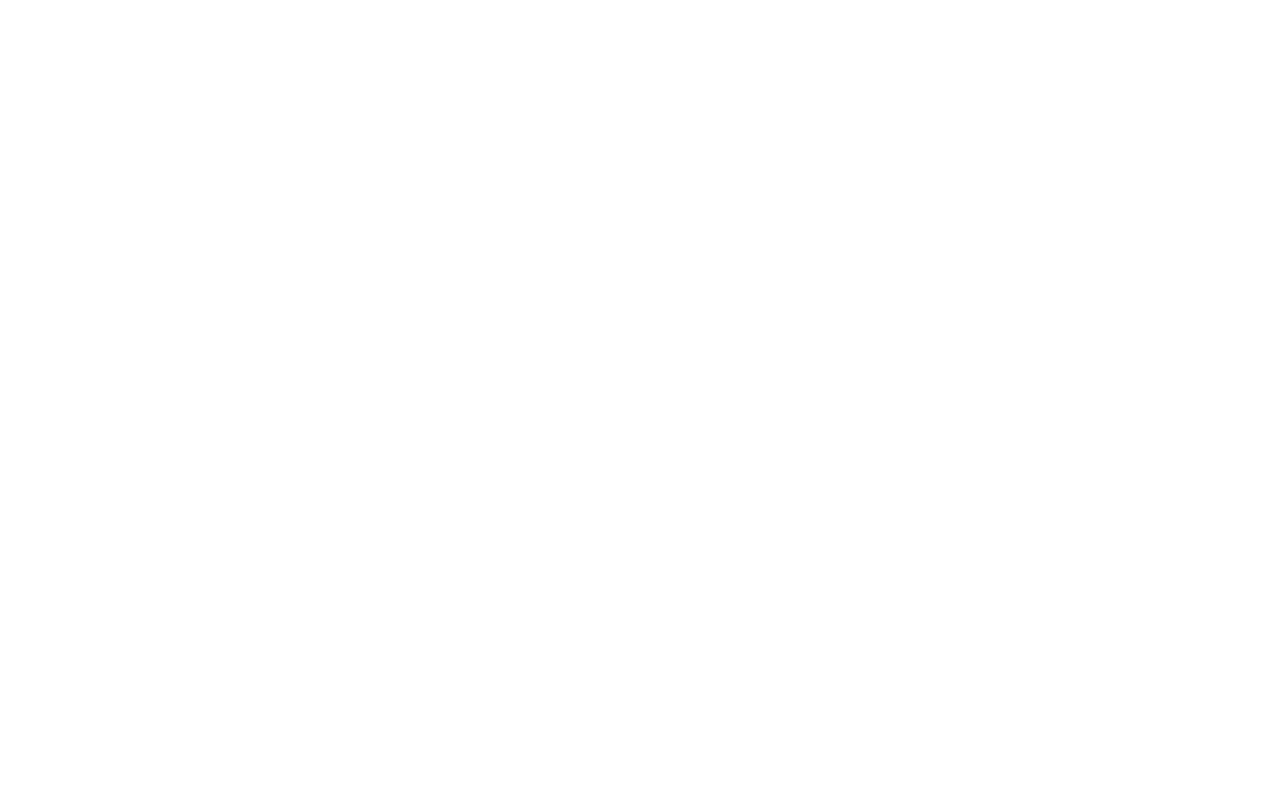
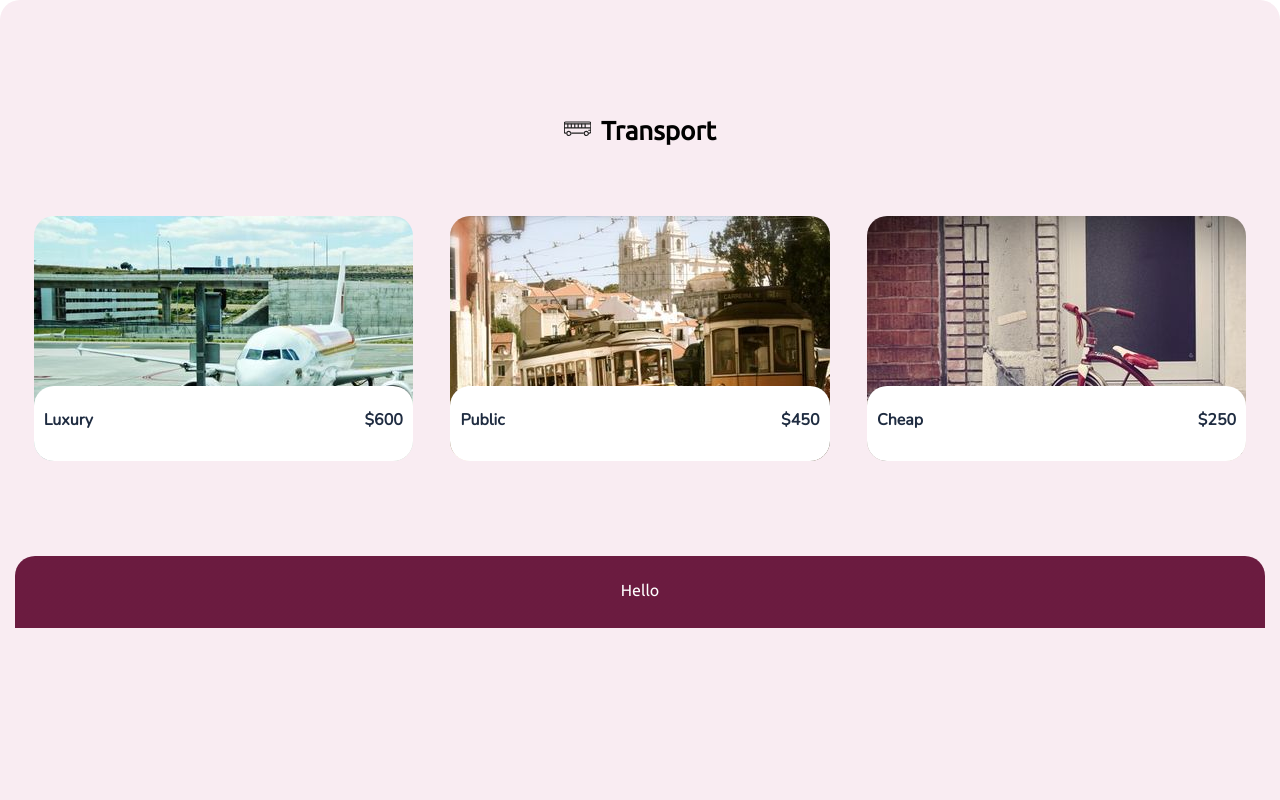
Before and after one commit to jadilovic/vueBooking, a Vue app: page /transport in a window 1280 px wide. Before the commit this address had no page. Shown: the top 800 px of the page. Built offline with nearby package versions, Linux system fonts and the light colour scheme.

Commit message:
fixing colors and rest

```diff
--- a/src/App.vue
+++ b/src/App.vue
@@ -8,6 +8,7 @@
 
 <style>
 @import url('https://fonts.googleapis.com/css2?family=Ubuntu&display=swap');
+
 #app {
 	font-family: 'Ubuntu', sans-serif;
 	/*
@@ -39,6 +40,7 @@
 	min-height: 100vh;
 }
 .container {
+	height: 1186px;
 	border-radius: 20px;
 	padding-left: 15px;
 	padding-right: 15px;
--- a/src/components/Card.vue
+++ b/src/components/Card.vue
@@ -1,23 +1,154 @@
 <template>
-	<div>
-		Name: {{ itemObject.name }} Cost: {{ itemObject.cost }} Photo:
-		{{ itemObject.photo }} Selected:
-		{{ itemObject.selected }}
-		<button @click="changeObject(index)">Change data</button>
+	<div
+		@click="changeObject(index)"
+		:id="index"
+		:key="itemObject.name"
+		class="card col-4 col-s-6"
+		:class="itemObject.selected ? itemObject.photo + 'Dark' : itemObject.photo"
+	>
+		<div
+			v-if="itemObject.selected"
+			class="circle"
+			:class="
+				selection === 'accommodation'
+					? 'accommCircle'
+					: selection === 'transport'
+					? 'transportCircle'
+					: 'foodCircle'
+			"
+			:id="index"
+		>
+			<div class="check">
+				<img src="@/assets/icons/check.svg" alt="check mark" />
+			</div>
+		</div>
+		<div
+			:id="index"
+			class="infoButton font-nunito"
+			:class="
+				!itemObject.selected
+					? ''
+					: selection === 'accommodation'
+					? 'accommColor'
+					: selection === 'transport'
+					? 'transportColor'
+					: 'foodColor'
+			"
+		>
+			<span class="info-left">
+				{{ itemObject.name }}
+			</span>
+			<span class="info-right"> ${{ itemObject.cost }} </span>
+		</div>
 	</div>
 </template>
 
 <script>
 import { ref } from 'vue';
 export default {
-	props: ['item', 'index', 'changeObject'],
+	props: ['item', 'index', 'changeObject', 'selection'],
 	setup(props) {
 		const itemObject = ref({});
-		const { item, index, changeObject } = props;
+		const { item, index, changeObject, selection } = props;
+		console.log('selection : ', selection);
 		itemObject.value = item;
-		return { itemObject, index, changeObject };
+		return { itemObject, index, changeObject, selection };
 	},
 };
 </script>
 
-<style></style>
+<style>
+.backgroundScenic {
+	background-image: url('../assets/images/accommodation-scenic.jpeg');
+}
+
+.backgroundScenicDark {
+	background: linear-gradient(0deg, rgba(0, 0, 0, 0.7), rgba(0, 0, 0, 0.7)),
+		url('../assets/images/accommodation-scenic.jpeg');
+}
+
+.backgroundQuaint {
+	background-image: url('../assets/images/accommodation-quaint.jpeg');
+}
+
+.backgroundQuaintDark {
+	background: linear-gradient(0deg, rgba(0, 0, 0, 0.7), rgba(0, 0, 0, 0.7)),
+		url('../assets/images/accommodation-quaint.jpeg');
+}
+
+.backgroundCheap {
+	background-image: url('../assets/images/accommodation-cheap.jpeg');
+}
+
+.backgroundCheapDark {
+	background: linear-gradient(0deg, rgba(0, 0, 0, 0.7), rgba(0, 0, 0, 0.7)),
+		url('../assets/images/accommodation-cheap.jpeg');
+}
+
+.card {
+	position: relative;
+	cursor: pointer;
+	margin-bottom: 35px;
+	font-size: 16px;
+	color: #1f2c41;
+	border-radius: 20px;
+}
+
+.infoButton {
+	height: 75px;
+	margin-top: 170px;
+	font-size: 16px;
+	background: #ffffff;
+	border-radius: 20px;
+}
+
+.circle {
+	position: absolute;
+	width: 57px;
+	height: 57px;
+	top: 35%;
+	left: 50%;
+	margin: -25px 0 0 -25px;
+	border-radius: 100px;
+}
+.check {
+	position: absolute;
+	left: 20.83%;
+	right: 20.83%;
+	top: 20.17%;
+	bottom: 29.17%;
+	color: #ffffff;
+}
+
+.info-left {
+	float: left;
+}
+
+.info-right {
+	float: right;
+}
+
+.accommColor {
+	color: #5181fc;
+}
+
+.transportColor {
+	color: #d73780;
+}
+
+.foodColor {
+	color: #61ab04;
+}
+
+.accommCircle {
+	background: #5181fc;
+}
+
+.transportCircle {
+	background: #d73780;
+}
+
+.foodCircle {
+	background: #61ab04;
+}
+</style>
--- a/src/components/Cards.vue
+++ b/src/components/Cards.vue
@@ -1,7 +1,12 @@
 <template>
 	<div class="row">
 		<div v-for="(item, index) in data" :key="item.name">
-			<Card :item="item" :index="index" :changeObject="changeObject" />
+			<Card
+				:item="item"
+				:index="index"
+				:changeObject="changeObject"
+				:selection="selection"
+			/>
 		</div>
 	</div>
 </template>
@@ -14,6 +19,14 @@
 	setup(props) {
 		const { data, updateData, selection } = props;
 		let prevIndex = -1;
+		const getIndexIfPrevSelected = () => {
+			data.forEach((item, i) => {
+				if (item.selected === true) {
+					prevIndex = i;
+				}
+			});
+		};
+		getIndexIfPrevSelected();
 		const changeObject = (objectIndex) => {
 			const index = objectIndex;
 			if (index === prevIndex) {
@@ -29,8 +42,7 @@
 				updateData(data);
 			}
 		};
-		console.log(prevIndex);
-		return { data, updateData, changeObject };
+		return { data, updateData, changeObject, selection };
 	},
 };
 </script>
@@ -40,6 +52,97 @@
 	margin-top: 70px;
 	content: '';
 	clear: both;
-	display: table;
+	/* display: table; */
+}
+
+[class*='col-'] {
+	width: 100%;
+	float: left;
+}
+
+@media only screen and (min-width: 700px) {
+	.selection-list {
+		margin-top: 70px;
+	}
+	.col-s-1 {
+		width: 8.33%;
+	}
+	.col-s-2 {
+		width: 16.66%;
+	}
+	.col-s-3 {
+		width: 25%;
+	}
+	.col-s-4 {
+		width: 33.33%;
+	}
+	.col-s-5 {
+		width: 41.66%;
+	}
+	.col-s-6 {
+		width: 47%;
+		margin-left: 1.5%;
+		margin-right: 1.5%;
+	}
+	.col-s-7 {
+		width: 58.33%;
+	}
+	.col-s-8 {
+		width: 66.66%;
+	}
+	.col-s-9 {
+		width: 75%;
+	}
+	.col-s-10 {
+		width: 83.33%;
+	}
+	.col-s-11 {
+		width: 91.66%;
+	}
+	.col-s-12 {
+		width: 100%;
+	}
+}
+@media only screen and (min-width: 900px) {
+	.col-1 {
+		width: 8.33%;
+	}
+	.col-2 {
+		width: 16.66%;
+	}
+	.col-3 {
+		width: 25%;
+	}
+	.col-4 {
+		width: 30.33%;
+		margin-left: 1.5%;
+		margin-right: 1.5%;
+	}
+	.col-5 {
+		width: 41.66%;
+	}
+	.col-6 {
+		width: 47%;
+		margin-left: 1.5%;
+		margin-right: 1.5%;
+	}
+	.col-7 {
+		width: 58.33%;
+	}
+	.col-8 {
+		width: 66.66%;
+	}
+	.col-9 {
+		width: 75%;
+	}
+	.col-10 {
+		width: 83.33%;
+	}
+	.col-11 {
+		width: 91.66%;
+	}
+	.col-12 {
+		width: 100%;
+	}
 }
 </style>
--- a/src/router/index.js
+++ b/src/router/index.js
@@ -1,6 +1,7 @@
 import { createRouter, createWebHistory } from 'vue-router';
 import HomeView from '../views/HomeView.vue';
 import AccommodationView from '../views/AccommodationView.vue';
+import TransportView from '../views/TransportView.vue';
 
 const routes = [
 	{
@@ -13,6 +14,11 @@
 		name: 'Accommodation',
 		component: AccommodationView,
 	},
+	{
+		path: '/transport',
+		name: 'Transport',
+		component: TransportView,
+	},
 ];
 
 const router = createRouter({
--- a/src/views/AccommodationView.vue
+++ b/src/views/AccommodationView.vue
@@ -8,6 +8,8 @@
 					src="@/assets/icons/accommodations.svg"
 				/>
 				<b>Accommodation</b>
+			</span>
+		</div>
 		<div v-if="accommodationsData.length">
 			<Cards
 				:data="accommodationsData"
@@ -15,13 +17,26 @@
 				selection="accommodation"
 			/>
 		</div>
-			</span>
+		<router-link
+			:to="selectedAccommodation ? '/transport' : ''"
+			:class="{ disabled: !selectedAccommodation }"
+		>
+			<div
+				class="footer col-12 col-s-12"
+				:class="
+					selectedAccommodation
+						? 'footer-accomm-color'
+						: 'footer-accomm-color-dark'
+				"
+			>
+				<p class="font-link">Hello</p>
 			</div>
+		</router-link>
 	</div>
 </template>
 
 <script>
-import { ref, watchEffect } from 'vue';
+import { ref, watch, watchEffect } from 'vue';
 import accommodations from '../assets/data/accommodations';
 import Cards from '../components/Cards.vue';
 
@@ -29,17 +44,28 @@
 	components: { Cards },
 	setup() {
 		const accommodationsData = ref(accommodations);
+		const selectedAccommodation = ref(null);
 		const edit = ref(false);
 
 		const updateData = (data) => {
 			accommodationsData.value = data;
-			console.log(accommodationsData.value);
 		};
+
+		watch(accommodationsData.value, () => {
+			const selected = accommodationsData.value.some(
+				(item) => item.selected === true
+			);
+			selectedAccommodation.value = selected;
+		});
 
 		watchEffect(() => {
 			const prevSelected = JSON.parse(localStorage.getItem('accommodation'));
 			const change = localStorage.getItem('edit');
 			const completed = localStorage.getItem('completed');
+			const selected = accommodationsData.value.some(
+				(item) => item.selected === true
+			);
+			selectedAccommodation.value = selected;
 			if (completed === 'completed') {
 				navigate('/summary');
 			}
@@ -57,10 +83,8 @@
 			} else {
 				accommodationsData.value.forEach((item) => (item.selected = false));
 			}
-			// setData(accommodations);
 		});
-		// accommodationsData.value = accommodations;
-		return { accommodationsData, updateData };
+		return { accommodationsData, updateData, selectedAccommodation };
 	},
 };
 </script>
@@ -86,48 +110,6 @@
 	margin-right: 12px;
 }
 
-.backgroundScenic {
-	background-image: url('../assets/images/accommodation-scenic.jpeg');
-}
-
-.backgroundScenicDark {
-	background: linear-gradient(0deg, rgba(0, 0, 0, 0.7), rgba(0, 0, 0, 0.7)),
-		url('../assets/images/accommodation-scenic.jpeg');
-}
-
-.backgroundQuaint {
-	background-image: url('../assets/images/accommodation-quaint.jpeg');
-}
-
-.backgroundQuaintDark {
-	background: linear-gradient(0deg, rgba(0, 0, 0, 0.7), rgba(0, 0, 0, 0.7)),
-		url('../assets/images/accommodation-quaint.jpeg');
-}
-
-.backgroundCheap {
-	background-image: url('../assets/images/accommodation-cheap.jpeg');
-}
-
-.backgroundCheapDark {
-	background: linear-gradient(0deg, rgba(0, 0, 0, 0.7), rgba(0, 0, 0, 0.7)),
-		url('../assets/images/accommodation-cheap.jpeg');
-}
-
-.card {
-	position: relative;
-	cursor: pointer;
-	margin-bottom: 35px;
-	font-size: 16px;
-	color: #1f2c41;
-}
-
-.infoButton {
-	height: 75px;
-	margin-top: 170px;
-	font-size: 16px;
-	background: #ffffff;
-}
-
 .footer-accomm-color {
 	background: #5181fc;
 }
@@ -140,4 +122,10 @@
 .disabled-link {
 	cursor: not-allowed;
 }
+
+.disabled {
+	/* opacity: 0.5; */
+	cursor: not-allowed;
+	/* pointer-events: none; */
+}
 </style>
--- /dev/null
+++ b/src/views/TransportView.vue
@@ -0,0 +1,138 @@
+<template>
+	<div class="container transport">
+		<div class="header">
+			<span class="font-link">
+				<img
+					class="svgTransport"
+					alt="planes buses and cars"
+					src="@/assets/icons/transport.svg"
+				/>
+				<b>Transport</b>
+			</span>
+		</div>
+		<div v-if="transportData.length">
+			<Cards
+				:data="transportData"
+				:updateData="updateData"
+				selection="transport"
+			/>
+		</div>
+		<router-link
+			:to="selectedTransport ? '/food' : ''"
+			:class="{ disabled: !selectedTransport }"
+		>
+			<div
+				class="footer col-12 col-s-12"
+				:class="
+					selectedTransport
+						? 'footer-transport-color'
+						: 'footer-transport-color-dark'
+				"
+			>
+				<p class="font-link">Hello</p>
+			</div>
+		</router-link>
+	</div>
+</template>
+
+<script>
+import { ref, watch, watchEffect } from 'vue';
+import transport from '../assets/data/transports';
+import Cards from '../components/Cards.vue';
+
+export default {
+	components: { Cards },
+	setup() {
+		const transportData = ref(transport);
+		const selectedTransport = ref(null);
+		const edit = ref(false);
+
+		const updateData = (data) => {
+			transportData.value = data;
+		};
+
+		watch(transportData.value, () => {
+			const selected = transportData.value.some(
+				(item) => item.selected === true
+			);
+			selectedTransport.value = selected;
+		});
+
+		watchEffect(() => {
+			const prevSelected = JSON.parse(localStorage.getItem('transport'));
+			const change = localStorage.getItem('edit');
+			const completed = localStorage.getItem('completed');
+			const selected = transportData.value.some(
+				(item) => item.selected === true
+			);
+			selectedTransport.value = selected;
+			if (completed === 'completed') {
+				navigate('/summary');
+			}
+			if (change === 'edit') {
+				edit.value = true;
+			} else {
+				edit.value = false;
+			}
+			if (prevSelected?.name) {
+				transportData.value.forEach((item) => {
+					if (item.name === prevSelected.name) {
+						item.selected = true;
+					}
+				});
+			} else {
+				transportData.value.forEach((item) => (item.selected = false));
+			}
+		});
+		return { transportData, updateData, selectedTransport };
+	},
+};
+</script>
+
+<style>
+.transport {
+	background: #f9ecf2;
+}
+
+.svgTransport {
+	margin-right: 10px;
+	position: relative;
+	width: 27px;
+}
+
+.footer-transport-color {
+	background: #d73780;
+}
+
+.footer-transport-color-dark {
+	background: linear-gradient(0deg, rgba(0, 0, 0, 0.5), rgba(0, 0, 0, 0.5)),
+		#d73780;
+}
+
+.backgroundLuxury {
+	background-image: url('../assets/images/transport-luxury.jpeg');
+}
+
+.backgroundLuxuryDark {
+	background: linear-gradient(0deg, rgba(0, 0, 0, 0.7), rgba(0, 0, 0, 0.7)),
+		url('../assets/images/transport-luxury.jpeg');
+}
+
+.backgroundPublic {
+	background-image: url('../assets/images/transport-public.jpeg');
+}
+
+.backgroundPublicDark {
+	background: linear-gradient(0deg, rgba(0, 0, 0, 0.7), rgba(0, 0, 0, 0.7)),
+		url('../assets/images/transport-public.jpeg');
+}
+
+.backgroundTransportCheap {
+	background-image: url('../assets/images/transport-cheap.jpeg');
+}
+
+.backgroundTransportCheapDark {
+	background: linear-gradient(0deg, rgba(0, 0, 0, 0.7), rgba(0, 0, 0, 0.7)),
+		url('../assets/images/transport-cheap.jpeg');
+}
+</style>
```
Also changed, not shown: src/main.js (+4 -4 lines). Lines whose indentation alone changed are shown as unchanged.
